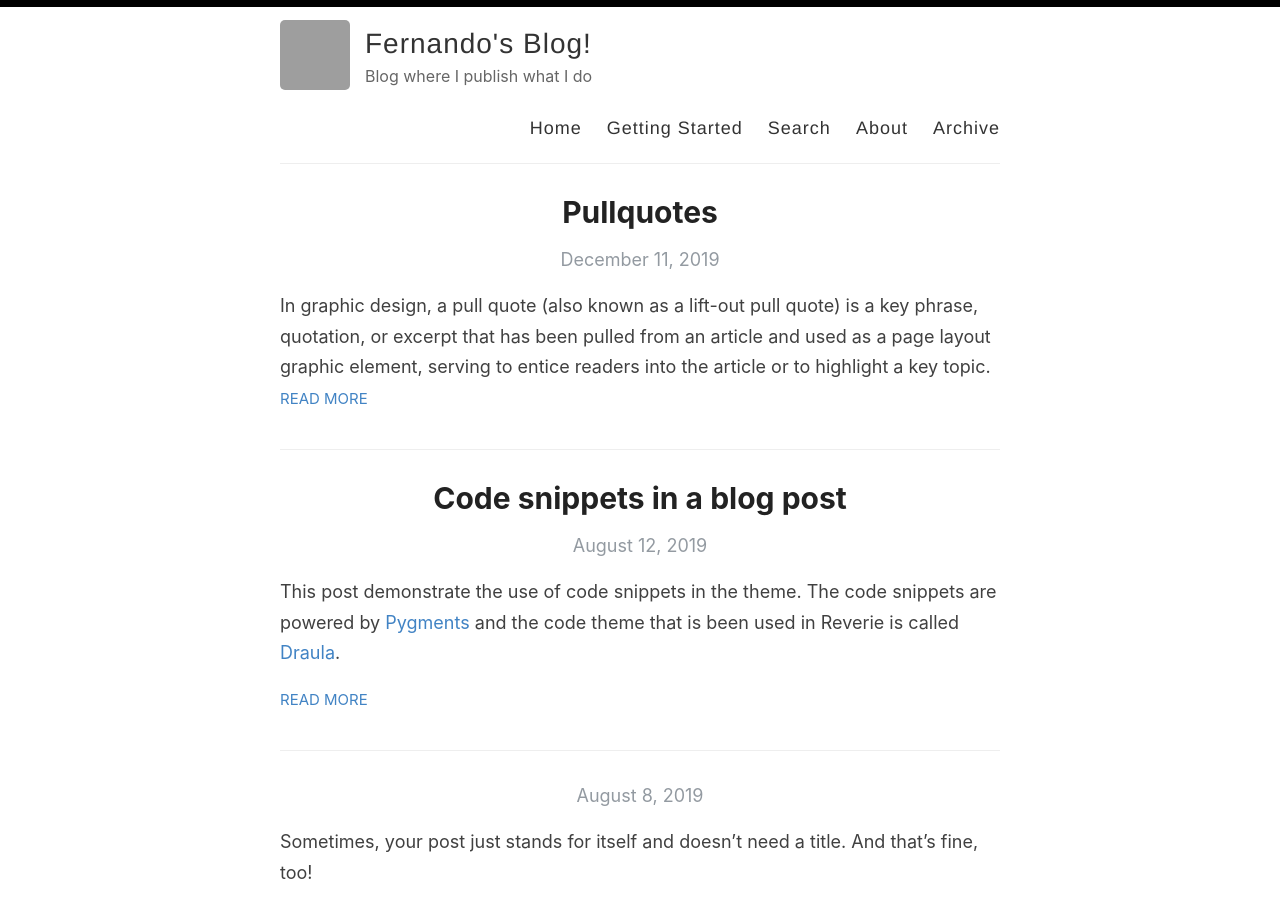
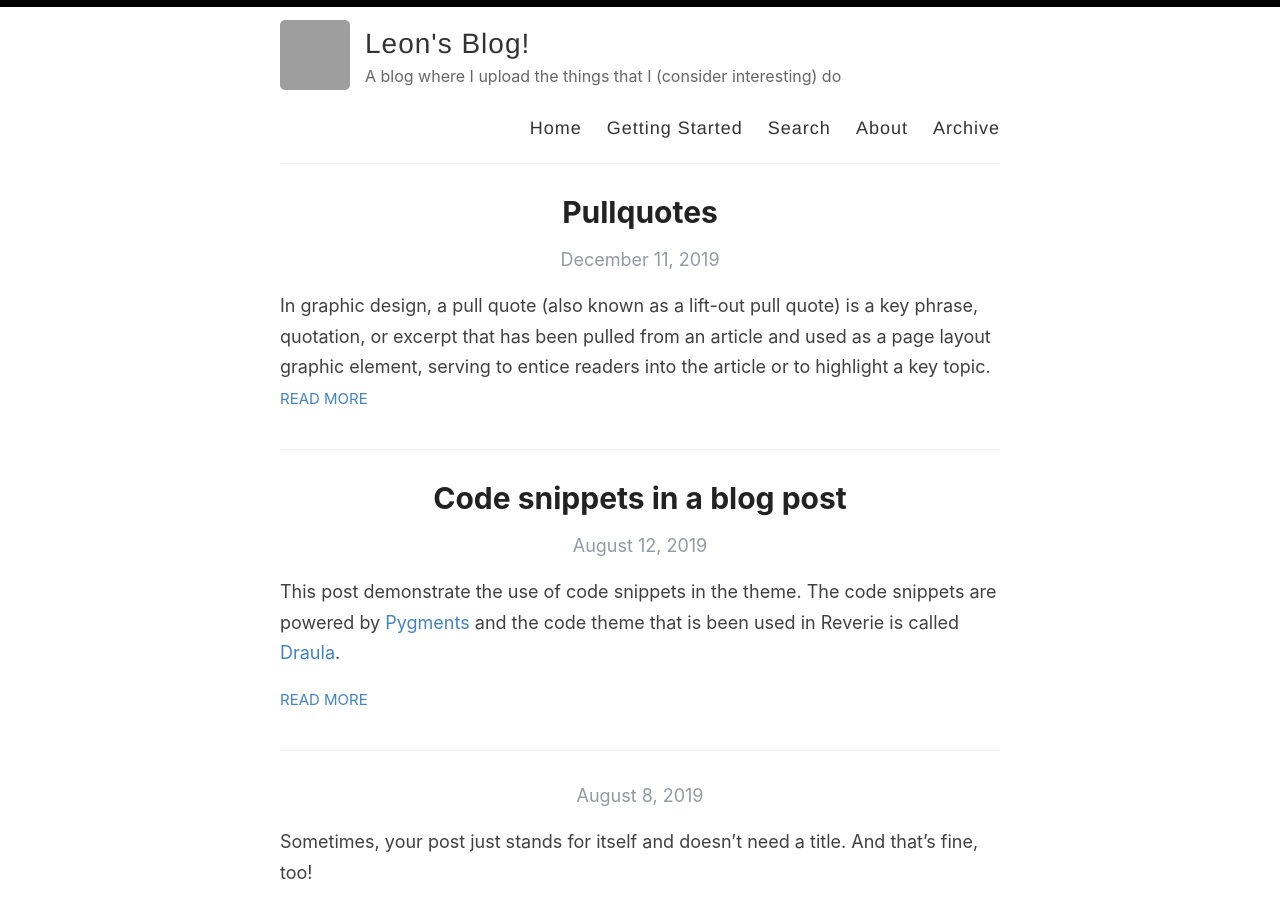
Before and after one commit to l1g4v/l1g4v.github.io, a Jekyll site: the page built from index.html, in a window 1280 px wide and 900 px high. Built offline with Jekyll 4.4.1, drawn with Linux system fonts in a browser that asks for light colours; the list of posts is cut into pages by our own code; grey boxes are pictures that could not be loaded.

Commit message:
Update _config.yml

```diff
--- a/_config.yml
+++ b/_config.yml
@@ -3,13 +3,13 @@
 #
 
 # Name of your site (displayed in the header)
-name: Fernando's Blog!
+name: Leon's Blog!
 
 # Name of the author
 author: Fernando Leon
 
 # Short bio or description (displayed in the header)
-description: Blog where I publish what I do
+description: A blog where I upload the things that I (consider interesting) do
 
 # URL of your avatar or profile pic (you could use your GitHub profile pic)
 avatar: https://avatars.githubusercontent.com/u/36777847
```
